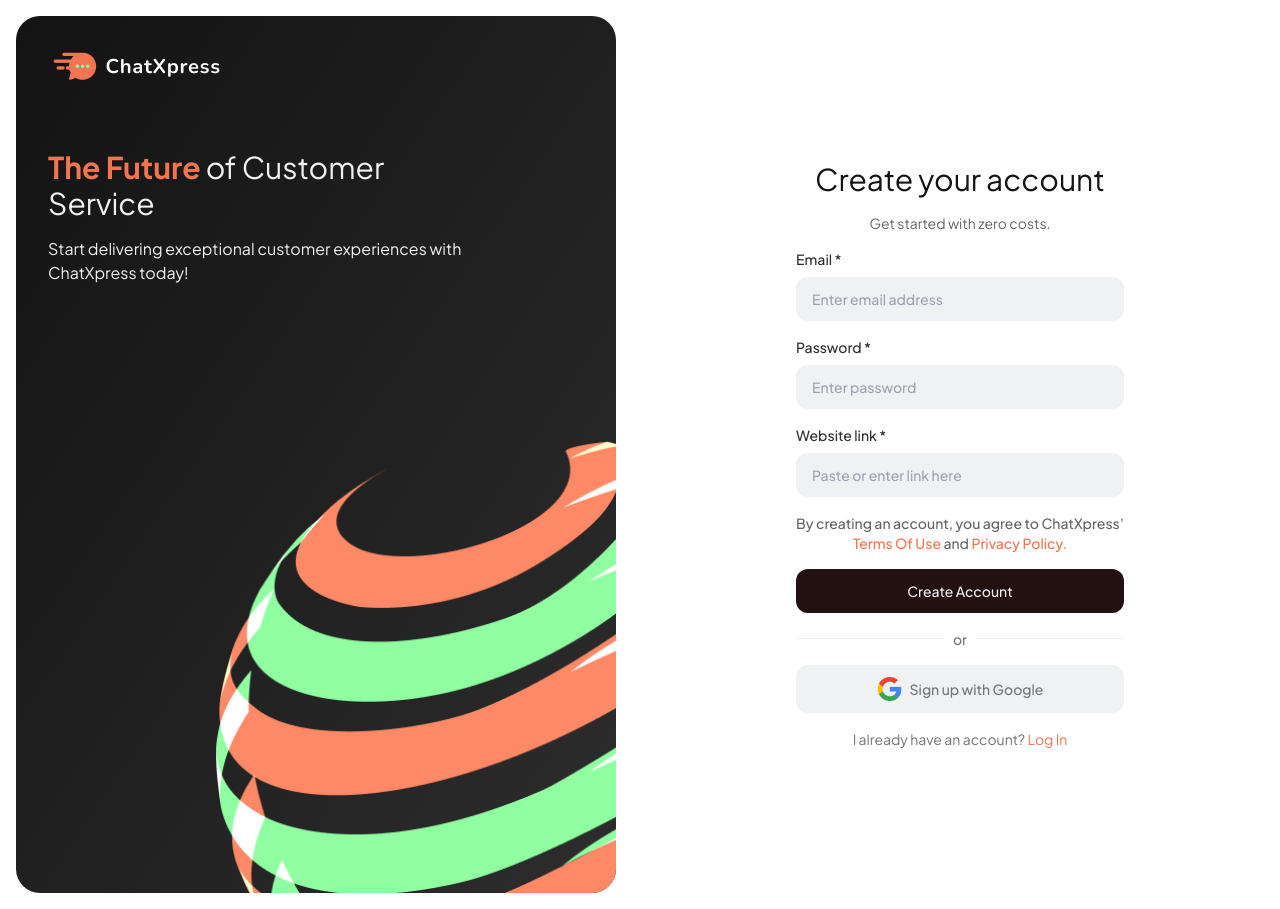
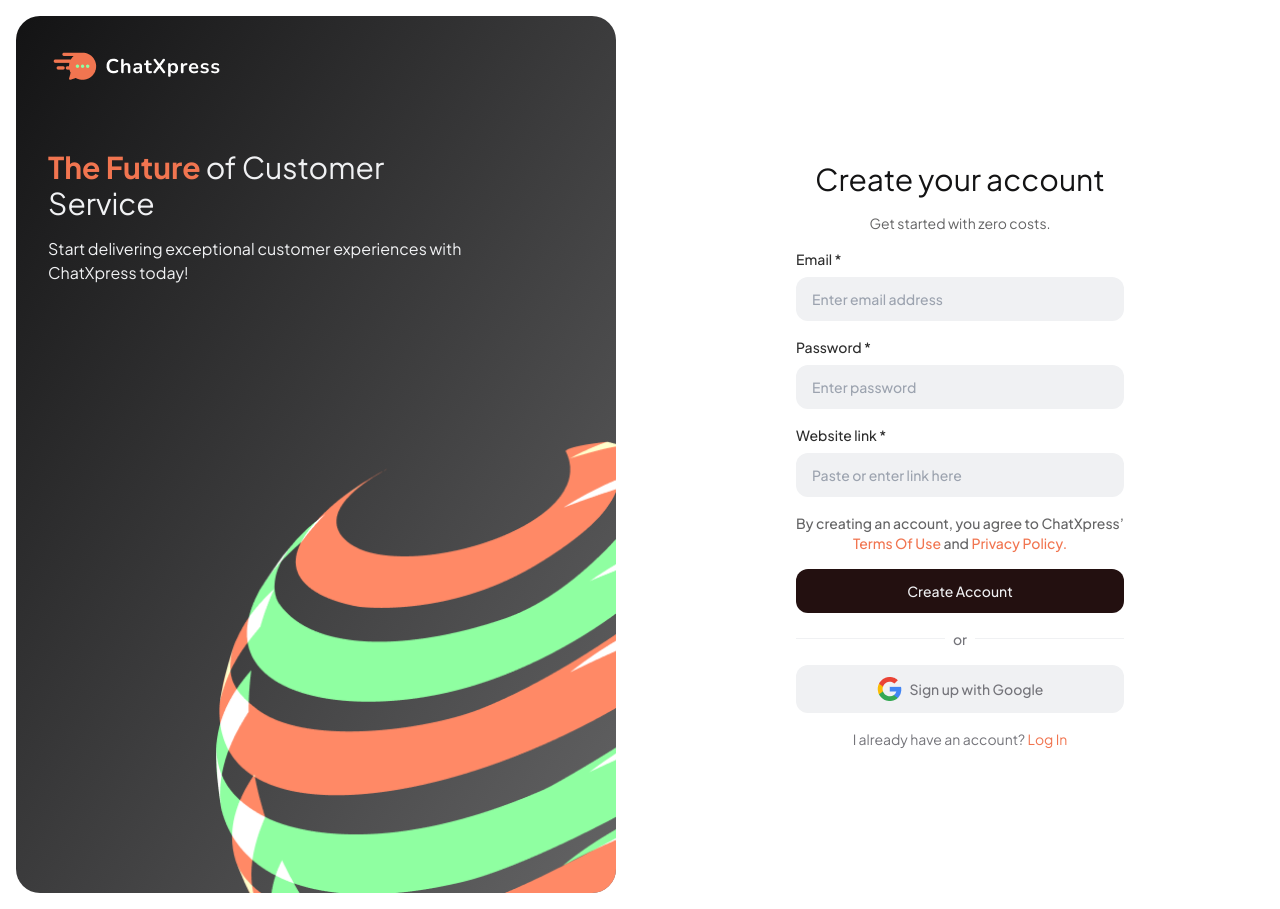
Before and after one commit to Classic-The-Demigod/chat-express, a React (Vite) app: page / in a window 1280 px wide. Built offline with nearby package versions, Linux system fonts and the light colour scheme; a web font is replaced by a local one.

Commit message:
some changes

```diff
--- a/src/App.jsx
+++ b/src/App.jsx
@@ -1,14 +1,14 @@
 import Logo from "../src/assets/Logo.png";
 import Circle from "../src/assets/illustration.png";
 
-import Google from "../src/assets/Google.png"
+import Google from "../src/assets/Google.png";
 
 const App = () => {
   return (
     <section className="font-primary py-4 px-4 container wrapper">
-      <section className="flex justify-between md:gap-8  items-center">
+      <section className="flex justify-between md:gap-8   items-center">
         <main className=" flex-1 hidden sm:block">
-          <div className="bg-gradient-to-br bg-gradient-to-[45deg] from-black-500 to-black-400 rounded-3xl  h-[700px] lg:h-[877px] flex flex-col justify-between overflow-hidden lg:w-[600px]">
+          <div className="bg-gradient-to-br bg-gradient-to-[45deg] from-black-500 to-black-300 rounded-3xl  h-[700px] lg:h-[877px] flex flex-col justify-between overflow-hidden lg:w-[600px]">
             <div className="px-8 py-8 space-y-[4rem]">
               <img src={Logo} alt="" />
 
@@ -27,13 +27,15 @@
             <img className="w-[400px] self-end" src={Circle} alt="" />
           </div>
         </main>
-        <main className="flex-1 flex justify-center items-center py-[3rem] md:py-0">
+        <main className="flex-1 sm:flex sm:justify-center sm:items-center py-[3rem] md:py-0">
           <div className="space-y-4">
             <div className="text-center space-y-4">
               <h1 className="text-black-500 text-3xl font-normal">
                 Create your account
               </h1>
-              <p className="text-black-300 text-sm">Get started with zero costs.</p>
+              <p className="text-black-300 text-sm">
+                Get started with zero costs.
+              </p>
             </div>
 
             <form
```
